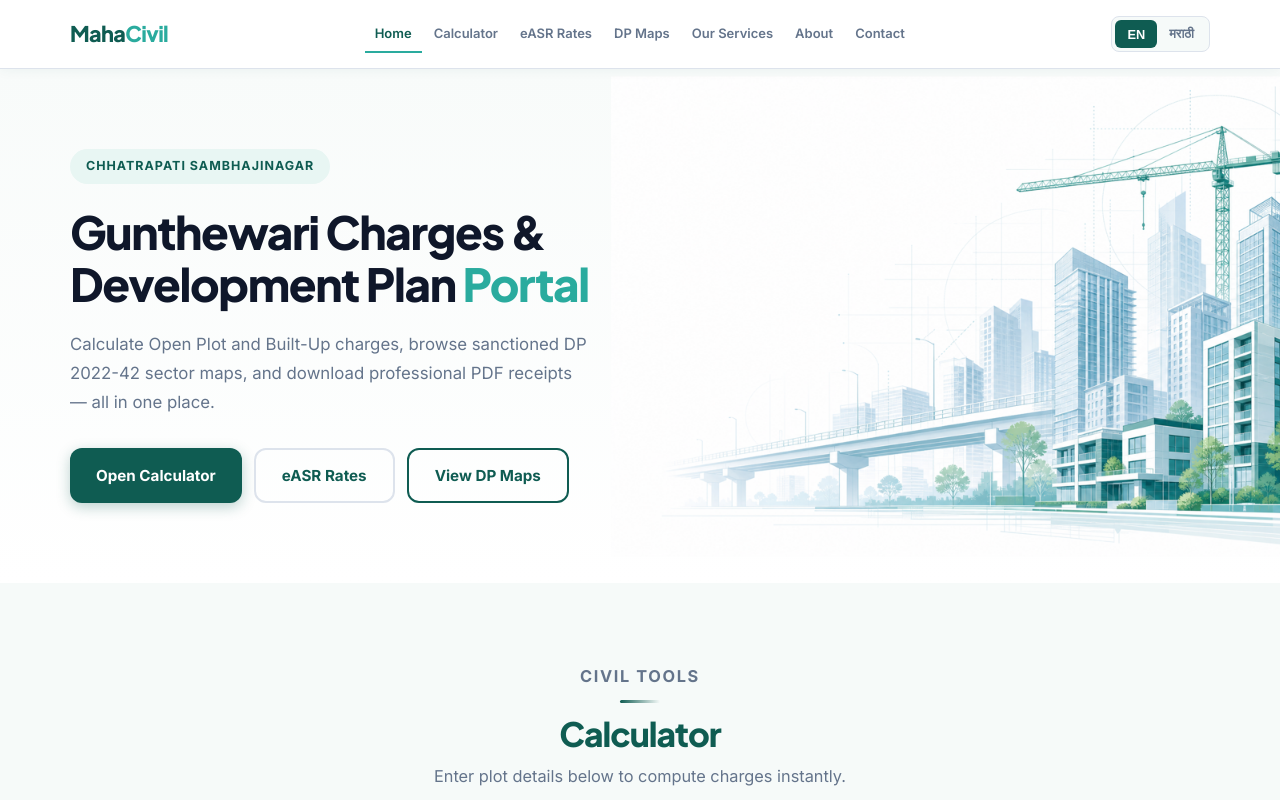
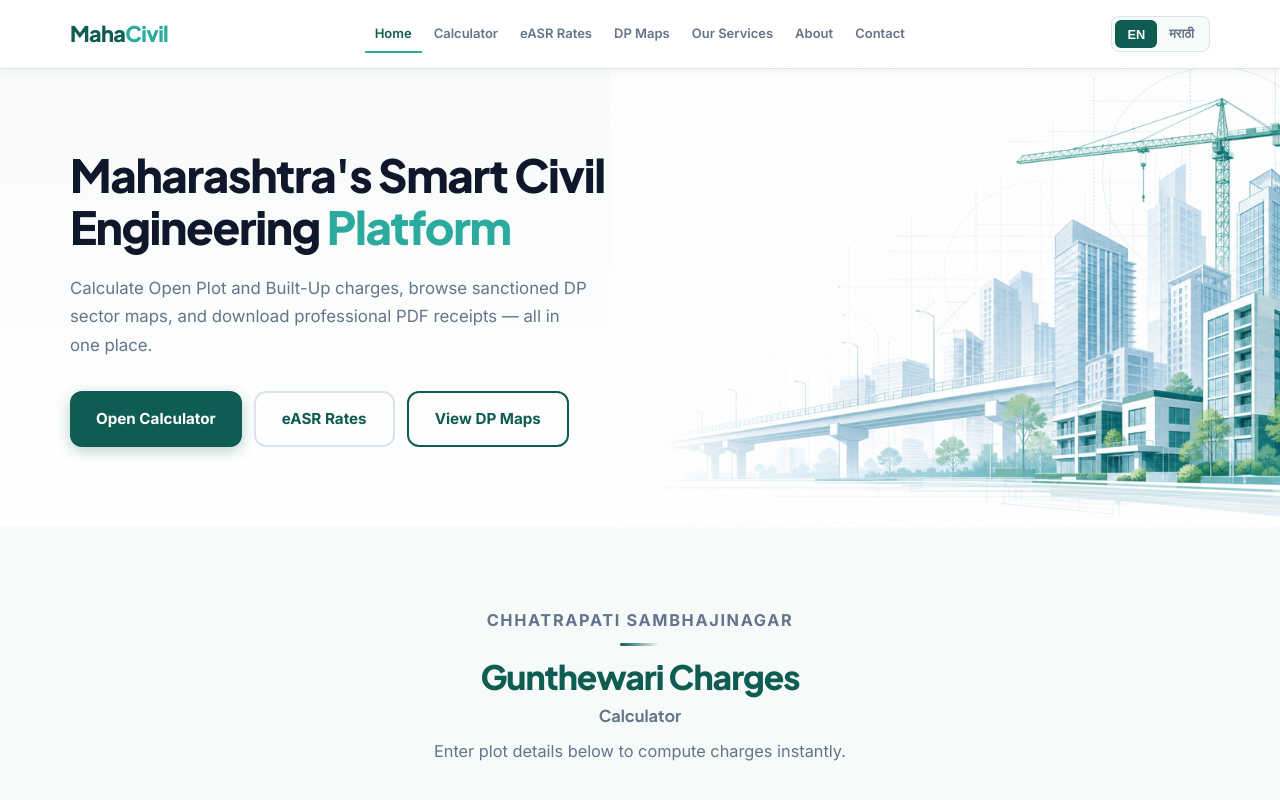
Before and after one commit to MaheshThombare07/mahacivil-onlyweb, a website: page Website-User/index.html in a window 1280 px wide. Shown: the top 800 px of the page. Drawn offline with Linux system fonts and the light colour scheme; no server answers.

Commit message:
Normak changes done

```diff
--- a/Website-User/css/style.css
+++ b/Website-User/css/style.css
@@ -433,6 +433,14 @@ img, svg {
     line-height: 1.2;
 }
 
+.section-tool-name {
+    font-family: var(--font-display);
+    font-size: 1.15rem;
+    font-weight: 700;
+    color: var(--maha-teal);
+    margin: -4px 0 8px;
+}
+
 .section-head p {
     color: var(--text-muted);
     font-size: 1.02rem;
--- a/Website-User/index.html
+++ b/Website-User/index.html
@@ -8,11 +8,11 @@
     <meta name="apple-mobile-web-app-capable" content="yes">
     <meta name="apple-mobile-web-app-status-bar-style" content="default">
     <meta name="description" content="MahaCivil — Civil charges calculator and Sanctioned DP maps for Chhatrapati Sambhajinagar">
-    <title>MahaCivil | Chhatrapati Sambhajinagar</title>
+    <title>MahaCivil | Maharashtra's Smart Civil Engineering Platform</title>
     <link rel="preconnect" href="https://fonts.googleapis.com">
     <link rel="preconnect" href="https://fonts.gstatic.com" crossorigin>
     <link href="https://fonts.googleapis.com/css2?family=Inter:wght@400;500;600;700;800&family=Plus+Jakarta+Sans:wght@600;700;800&display=swap" rel="stylesheet">
-    <link rel="stylesheet" href="css/style.css?v=23">
+    <link rel="stylesheet" href="css/style.css?v=24">
 </head>
 <body>
     <!-- Full-screen map modal -->
@@ -83,9 +83,8 @@
             <div class="container hero-inner">
                 <div class="hero-content">
                     <div class="hero-text">
-                        <p class="hero-tag" data-i18n="heroTag">Chhatrapati Sambhajinagar</p>
                         <h1>
-                            <span data-i18n="heroTitleLead">Gunthewari Charges &amp; Development Plan</span><span class="hero-title-accent" data-i18n="heroTitleAccent"> Portal</span>
+                            <span data-i18n="heroTitleLead">Maharashtra's Smart Civil Engineering</span><span class="hero-title-accent" data-i18n="heroTitleAccent"> Platform</span>
                         </h1>
                         <p class="hero-desc" data-i18n="heroDesc">
                             Calculate Open Plot and Built-Up charges, browse sanctioned DP 2022-42 sector maps,
@@ -105,8 +104,9 @@
         <section id="calculator" class="section section-alt">
             <div class="container">
                 <div class="section-head section-head-center">
-                    <p class="section-tag" data-i18n="calcSectionTag">Civil Tools</p>
-                    <h2 data-i18n="navCalculator">Calculator</h2>
+                    <p class="section-tag" data-i18n="heroTag">Chhatrapati Sambhajinagar</p>
+                    <h2 data-i18n="regionalGunthewariTitle">Gunthewari Charges</h2>
+                    <p class="section-tool-name" data-i18n="navCalculator">Calculator</p>
                     <p data-i18n="calcSectionDesc">Enter plot details below to compute charges instantly.</p>
                 </div>
 
@@ -440,8 +440,9 @@
         <section id="asr-rates" class="section section-alt page-section">
             <div class="container">
                 <div class="section-head section-head-center">
-                    <p class="section-tag" data-i18n="asrTag">IGR Maharashtra eASR</p>
-                    <h2 data-i18n="navAsr">eASR Rates</h2>
+                    <p class="section-tag" data-i18n="heroTag">Chhatrapati Sambhajinagar</p>
+                    <h2 data-i18n="regionalGunthewariTitle">Gunthewari Charges</h2>
+                    <p class="section-tool-name" data-i18n="navAsr">eASR Rates</p>
                     <p data-i18n="asrDesc">Look up live eASR rates by taluka and village from the government eASR portal.</p>
                 </div>
 
@@ -503,8 +504,9 @@
         <section id="dp-maps" class="section page-section">
             <div class="container">
                 <div class="section-head section-head-center">
-                    <p class="section-tag">Chhatrapati Sambhajinagar</p>
-                    <h2>Sanctioned DP 2022-42</h2>
+                    <p class="section-tag" data-i18n="heroTag">Chhatrapati Sambhajinagar</p>
+                    <h2 data-i18n="regionalGunthewariTitle">Gunthewari Charges</h2>
+                    <p class="section-tool-name" data-i18n="dpPageTitle">Sanctioned DP 2022-42</p>
                     <p data-i18n="sanctionedMod">Sanctioned Modifications (SM) — Select a sector to view the interactive map</p>
                 </div>
                 <div id="sector-list" class="sector-grid"></div>
@@ -651,11 +653,11 @@
 
     <script src="https://www.gstatic.com/firebasejs/12.14.0/firebase-app-compat.js"></script>
     <script src="https://www.gstatic.com/firebasejs/12.14.0/firebase-database-compat.js"></script>
-    <script src="js/i18n.js?v=11"></script>
+    <script src="js/i18n.js?v=12"></script>
     <script src="js/calculator.js?v=5"></script>
     <script src="js/pdf.js?v=5"></script>
     <script src="js/asr.js?v=15"></script>
     <script src="js/auth.js?v=6"></script>
-    <script src="js/app.js?v=9"></script>
+    <script src="js/app.js?v=10"></script>
 </body>
 </html>
--- a/Website-User/js/app.js
+++ b/Website-User/js/app.js
@@ -93,7 +93,7 @@
     function getPageTitle(pageKey) {
         const suffix = " | MahaCivil";
         const titles = {
-            home: "MahaCivil | Chhatrapati Sambhajinagar",
+            home: t("homePageTitle", lang),
             calculator: t("navCalculator", lang) + suffix,
             "asr-rates": t("navAsr", lang) + suffix,
             "dp-maps": t("navDp", lang) + suffix,
--- a/Website-User/js/i18n.js
+++ b/Website-User/js/i18n.js
@@ -6,9 +6,12 @@ const I18N = {
         navHome: "Home",
         navAbout: "About",
         heroTag: "Chhatrapati Sambhajinagar",
-        heroTitleLead: "Gunthewari Charges & Development Plan",
-        heroTitleAccent: " Portal",
-        heroDesc: "Calculate Open Plot and Built-Up charges, browse sanctioned DP 2022-42 sector maps, and download professional PDF receipts — all in one place.",
+        heroTitleLead: "Maharashtra's Smart Civil Engineering",
+        heroTitleAccent: " Platform",
+        homePageTitle: "MahaCivil | Maharashtra's Smart Civil Engineering Platform",
+        regionalGunthewariTitle: "Gunthewari Charges",
+        dpPageTitle: "Sanctioned DP 2022-42",
+        heroDesc: "Calculate Open Plot and Built-Up charges, browse sanctioned DP sector maps, and download professional PDF receipts — all in one place.",
         heroCtaCalc: "Open Calculator",
         heroCtaDp: "View DP Maps",
         heroCardOpen: "Scrutiny, land development & betterment charges",
@@ -224,9 +227,12 @@ const I18N = {
         navHome: "मुख्यपृष्ठ",
         navAbout: "विषयी",
         heroTag: "छत्रपती संभाजीनगर",
-        heroTitleLead: "गुंठेवारी शुल्क आणि विकास योजना",
-        heroTitleAccent: " पोर्टल",
-        heroDesc: "ओपन प्लॉट आणि बिल्ट-अप शुल्कांची गणना करा, मंजूर DP 2022-42 सेक्टर नकाशे पहा आणि PDF पावती डाउनलोड करा — सर्व एकाच ठिकाणी.",
+        heroTitleLead: "महाराष्ट्राचे स्मार्ट सिव्हिल अभियांत्रिकी",
+        heroTitleAccent: " व्यासपीठ",
+        homePageTitle: "MahaCivil | महाराष्ट्राचे स्मार्ट सिव्हिल अभियांत्रिकी व्यासपीठ",
+        regionalGunthewariTitle: "गुंठेवारी शुल्क",
+        dpPageTitle: "मंजूर DP 2022-42",
+        heroDesc: "ओपन प्लॉट आणि बिल्ट-अप शुल्कांची गणना करा, मंजूर DP सेक्टर नकाशे पहा आणि PDF पावती डाउनलोड करा — सर्व एकाच ठिकाणी.",
         heroCtaCalc: "कॅल्क्युलेटर उघडा",
         heroCtaDp: "DP नकाशे पहा",
         heroCardOpen: "तपासणी, भूविकास आणि सुधारणा शुल्क",
```
